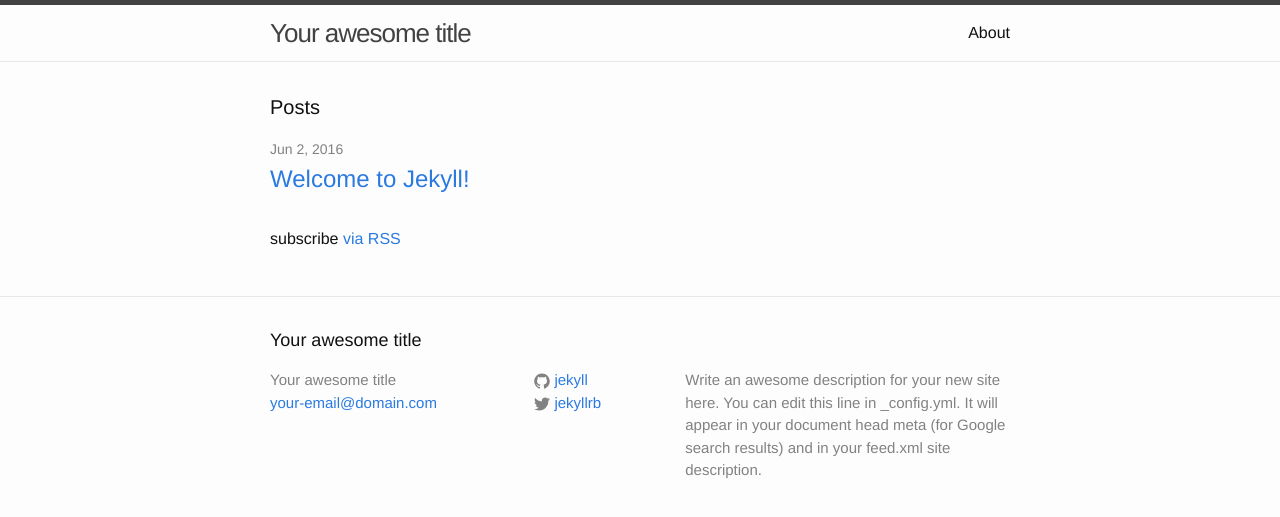
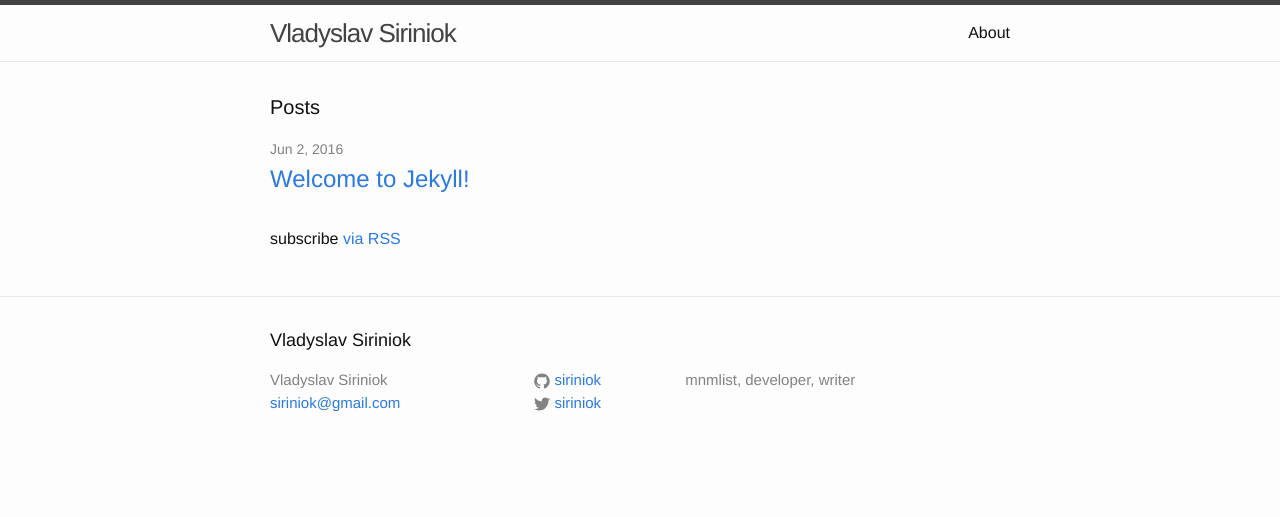
Before and after one commit to siriniok/siriniok.github.io, a Jekyll site: the page built from index.html, in a window 1280 px wide. Shown: the top 517 px of the page. Built offline with Jekyll 4.4.1, drawn with Linux system fonts in a browser that asks for light colours.

Commit message:
Update config

```diff
--- a/_config.yml
+++ b/_config.yml
@@ -1,21 +1,11 @@
-# Welcome to Jekyll!
-#
-# This config file is meant for settings that affect your whole blog, values
-# which you are expected to set up once and rarely need to edit after that.
-# For technical reasons, this file is *NOT* reloaded automatically when you use
-# 'jekyll serve'. If you change this file, please restart the server process.
-
-# Site settings
-title: Your awesome title
-email: your-email@domain.com
-description: > # this means to ignore newlines until "baseurl:"
-  Write an awesome description for your new site here. You can edit this
-  line in _config.yml. It will appear in your document head meta (for
-  Google search results) and in your feed.xml site description.
+title: Vladyslav Siriniok
+email: siriniok@gmail.com
+description: >
+  mnmlist, developer, writer
 baseurl: "" # the subpath of your site, e.g. /blog
-url: "http://yourdomain.com" # the base hostname & protocol for your site
-twitter_username: jekyllrb
-github_username:  jekyll
+url: "http://siriniok.github.io" # the base hostname & protocol for your site
+twitter_username: siriniok
+github_username:  siriniok
 
 # Build settings
 markdown: kramdown
```
